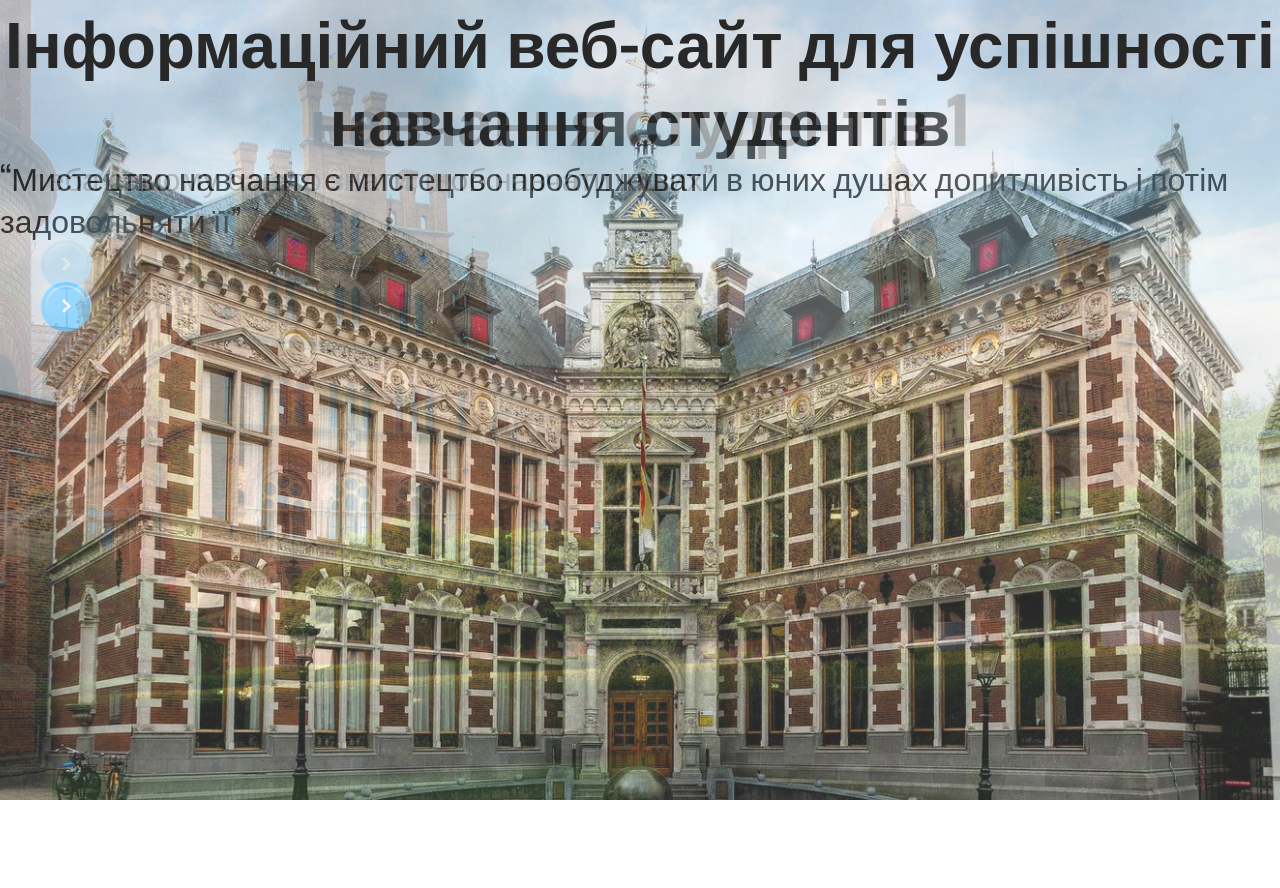
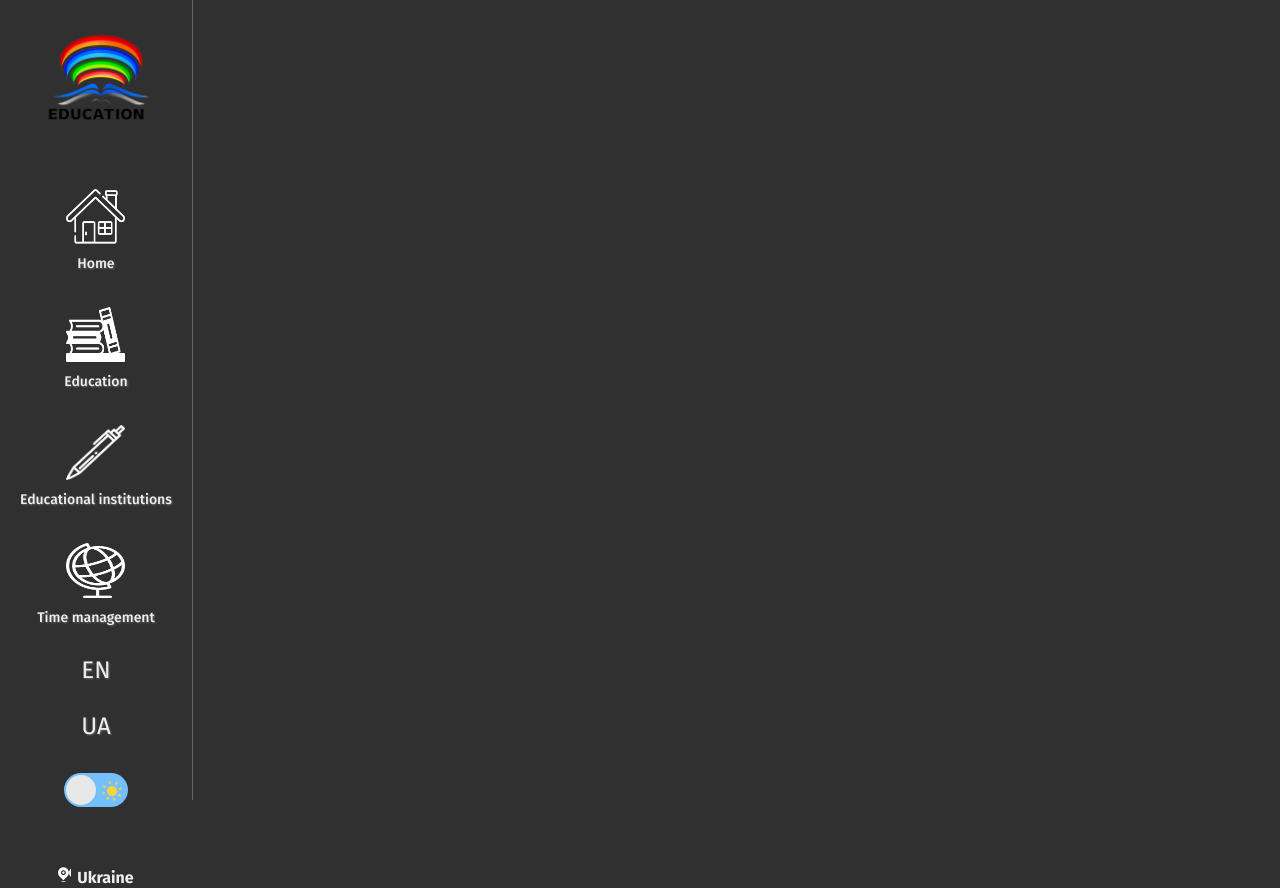
Before and after one commit to vova13112002/Development-of-an-information-website-for-student-success, a website: page app/index.html in a window 1280 px wide. Before the commit the page ends 800 px from the top, so only its background shows below. Drawn offline with nearby package versions, Linux system fonts and the light colour scheme.

Commit message:
Меню +- зробив

```diff
--- a/app/index.html
+++ b/app/index.html
@@ -1,27 +1,38 @@
 <!DOCTYPE html>
 <html lang="en">
-
   <head>
-  <meta charset="UTF-8">
-  <meta http-equiv="X-UA-Compatible" content="IE=edge">
-  <meta name="viewport" content="width=device-width, initial-scale=1.0">
+    <meta charset="UTF-8" />
+    <meta http-equiv="X-UA-Compatible" content="IE=edge" />
+    <meta name="viewport" content="width=device-width, initial-scale=1.0" />
     <title>Development of an information website for student success</title>
-  <link rel="stylesheet" href="css/style.min.css">
+    <link rel="stylesheet" href="css/style.min.css" />
+    <link rel="preconnect" href="https://fonts.googleapis.com" />
+    <link rel="preconnect" href="https://fonts.gstatic.com" crossorigin />
   <link rel="preconnect" href="https://fonts.googleapis.com">
   <link rel="preconnect" href="https://fonts.gstatic.com" crossorigin>
-  <link href="https://fonts.googleapis.com/css2?family=Oswald:wght@300;400;700&display=swap" rel="stylesheet">
-  <link rel="stylesheet" href="https://cdnjs.cloudflare.com/ajax/libs/slick-carousel/1.8.1/slick.css"
+  <link
+    href="https://fonts.googleapis.com/css2?family=Fira+Sans:ital,wght@0,300;0,400;0,500;0,700;1,300;1,400;1,500;1,600;1,900&display=swap"
+    rel="stylesheet">
+    <link
+      rel="stylesheet"
+      href="https://cdnjs.cloudflare.com/ajax/libs/slick-carousel/1.8.1/slick.css"
       integrity="sha512-wR4oNhLBHf7smjy0K4oqzdWumd+r5/+6QO/vDda76MW5iug4PT7v86FoEkySIJft3XA0Ae6axhIvHrqwm793Nw=="
-    crossorigin="anonymous" referrerpolicy="no-referrer" />
-    <link rel="stylesheet" href="https://cdnjs.cloudflare.com/ajax/libs/slick-carousel/1.8.1/slick-theme.min.css"
+      crossorigin="anonymous"
+      referrerpolicy="no-referrer"
+    />
+    <link
+      rel="stylesheet"
+      href="https://cdnjs.cloudflare.com/ajax/libs/slick-carousel/1.8.1/slick-theme.min.css"
       integrity="sha512-17EgCFERpgZKcm0j0fEq1YCJuyAWdz9KUtv1EjVuaOz8pDnh/0nZxmU6BBXwaaxqoi9PQXnRWqlcDB027hgv9A=="
-      crossorigin="anonymous" referrerpolicy="no-referrer" />
+      crossorigin="anonymous"
+      referrerpolicy="no-referrer"
+    />
   </head>
 
   <body>
     <div class="wrapper">
       <header class="header">
-      <div class="header__slider">
+        <!-- <div class="header__slider">
         <div class="header__slider-item slider-item">
           <div class="slider-item__info">
             <div class="slider-item__info-title">
@@ -66,12 +77,95 @@
           </div>
 
         </div>
+      </div> -->
+        <div class="header__aside">
+          <div class="logo">
+            <a href="#">
+              <img class="logo" src="images/Logo.png" alt="Logo Education" />
+            </a>
+          </div>
+          <nav class="menu">
+            <ul class="menu__list">
+              <li class="menu__list-item">
+                <a class="menu__item-link" href="#">
+                  <img class="nav-ico" src="images/homeWight.png" alt="Home" />
+                  <span>Home</span>
+                </a>
+              </li>
+              <li class="menu__list-item">
+                <a class="menu__item-link" href="#">
+                  <img
+                    class="nav-ico"
+                    src="images/booksWhite.png"
+                    alt="Education"
+                  />
+                  <span>Education</span>
+                </a>
+              </li>
+              <li class="menu__list-item">
+                <a class="menu__item-link" href="#">
+                  <img
+                    class="nav-ico"
+                    src="images/Whitewrite.png"
+                    alt="Educational institutions"
+                  />
+                  <span>Educational institutions</span>
+                </a>
+              </li>
+              <li class="menu__list-item">
+                <a class="menu__item-link" href="#">
+                  <img
+                    class="nav-ico"
+                    src="images/globysWhite.png"
+                    alt="Time managment"
+                  />
+                  <span>Time management</span>
+                </a>
+              </li>
+          <li class="menu__list-item">
+            <a class="menu__item-lang" href="#">
+
+            EN
+            </a>
+          </li>
+              <li class="menu__list-item">
+                <a class="menu__item-lang" href="#">
+
+              UA
+                </a>
+              </li>
+              <li class="menu__list-item">
+                <label class="switch">
+                  <span class="sun"><svg xmlns="http://www.w3.org/2000/svg" viewBox="0 0 24 24">
+                      <g fill="#ffd43b">
+                        <circle r="5" cy="12" cx="12"></circle>
+                        <path
+                          d="m21 13h-1a1 1 0 0 1 0-2h1a1 1 0 0 1 0 2zm-17 0h-1a1 1 0 0 1 0-2h1a1 1 0 0 1 0 2zm13.66-5.66a1 1 0 0 1 -.66-.29 1 1 0 0 1 0-1.41l.71-.71a1 1 0 1 1 1.41 1.41l-.71.71a1 1 0 0 1 -.75.29zm-12.02 12.02a1 1 0 0 1 -.71-.29 1 1 0 0 1 0-1.41l.71-.66a1 1 0 0 1 1.41 1.41l-.71.71a1 1 0 0 1 -.7.24zm6.36-14.36a1 1 0 0 1 -1-1v-1a1 1 0 0 1 2 0v1a1 1 0 0 1 -1 1zm0 17a1 1 0 0 1 -1-1v-1a1 1 0 0 1 2 0v1a1 1 0 0 1 -1 1zm-5.66-14.66a1 1 0 0 1 -.7-.29l-.71-.71a1 1 0 0 1 1.41-1.41l.71.71a1 1 0 0 1 0 1.41 1 1 0 0 1 -.71.29zm12.02 12.02a1 1 0 0 1 -.7-.29l-.66-.71a1 1 0 0 1 1.36-1.36l.71.71a1 1 0 0 1 0 1.41 1 1 0 0 1 -.71.24z">
+                        </path>
+                      </g>
+                    </svg></span>
+                  <span class="moon"><svg xmlns="http://www.w3.org/2000/svg" viewBox="0 0 384 512">
+                      <path
+                        d="m223.5 32c-123.5 0-223.5 100.3-223.5 224s100 224 223.5 224c60.6 0 115.5-24.2 155.8-63.4 5-4.9 6.3-12.5 3.1-18.7s-10.1-9.7-17-8.5c-9.8 1.7-19.8 2.6-30.1 2.6-96.9 0-175.5-78.8-175.5-176 0-65.8 36-123.1 89.3-153.3 6.1-3.5 9.2-10.5 7.7-17.3s-7.3-11.9-14.3-12.5c-6.3-.5-12.6-.8-19-.8z">
+                      </path>
+                    </svg></span>
+                  <input type="checkbox" class="input">
+                  <span class="slider"></span>
+                </label>
+              </li>
+            </ul>
+          </nav>
+
+          <a class="header__location" href="https://goo.gl/maps/Nf4s7X6i6h5nshpx9" target="_blank">
+           Ukraine
+          </a>
+
         </div>
 
       </header>
+
       <main>
-
-      <section class="">
+        <!-- <section class="">
 
       </section class="">
 
@@ -81,24 +175,25 @@
 
       <section class="">
 
-      </section class="">
-
+      </section class=""> -->
       </main>
-    <footer>
-
-    </footer>
+      <footer></footer>
     </div>
     <!-- ✅ load jQuery ✅ -->
-  <script src="https://code.jquery.com/jquery-3.6.0.min.js"
-    integrity="sha256-/xUj+3OJU5yExlq6GSYGSHk7tPXikynS7ogEvDej/m4=" crossorigin="anonymous"></script>
+    <script
+      src="https://code.jquery.com/jquery-3.6.0.min.js"
+      integrity="sha256-/xUj+3OJU5yExlq6GSYGSHk7tPXikynS7ogEvDej/m4="
+      crossorigin="anonymous"
+    ></script>
 
     <!-- ✅ load Slick ✅ -->
-  <script src="https://cdnjs.cloudflare.com/ajax/libs/slick-carousel/1.8.1/slick.min.js"
+    <script
+      src="https://cdnjs.cloudflare.com/ajax/libs/slick-carousel/1.8.1/slick.min.js"
       integrity="sha512-XtmMtDEcNz2j7ekrtHvOVR4iwwaD6o/FUJe6+Zq+HgcCsk3kj4uSQQR8weQ2QVj1o0Pk6PwYLohm206ZzNfubg=="
-    crossorigin="anonymous" referrerpolicy="no-referrer"></script>
+      crossorigin="anonymous"
+      referrerpolicy="no-referrer"
+    ></script>
     <script src="js/main.min.js"></script>
     <!-- <script src="js/libs.min.js"></script> -->
-
   </body>
-
 </html>
--- a/app/scss/_global.scss
+++ b/app/scss/_global.scss
@@ -1,9 +1,10 @@
 html,
 body {
 	// height: 100%;
-	font-family: 'Oswald', sans-serif;
+font-family: 'Fira Sans', sans-serif;
 	font-size: 16px;
 	overflow-x: hidden;
+	background-color:#303030;
 }
 
 .wrapper {
@@ -34,3 +35,10 @@ body {
   margin: 0 auto;
   padding: 0 15px;
 }
+
+ul,
+li{
+	list-style: none;
+	margin: 0;
+	padding: 0;
+}
--- /dev/null
+++ b/app/scss/_import.scss
@@ -0,0 +1,109 @@
+.switch {
+  font-size: 17px;
+  position: relative;
+  display: inline-block;
+  width: 64px;
+  height: 34px;
+}
+
+.switch input {
+  opacity: 0;
+  width: 0;
+  height: 0;
+}
+
+.slider {
+  position: absolute;
+  cursor: pointer;
+  top: 0;
+  left: 0;
+  right: 0;
+  bottom: 0;
+  background-color: #73C0FC;
+  transition: .4s;
+  border-radius: 30px;
+}
+
+.slider:before {
+  position: absolute;
+  content: "";
+  height: 30px;
+  width: 30px;
+  border-radius: 20px;
+  left: 2px;
+  bottom: 2px;
+  z-index: 2;
+  background-color: #e8e8e8;
+  transition: .4s;
+}
+
+.sun svg {
+  position: absolute;
+  top: 6px;
+  left: 36px;
+  z-index: 1;
+  width: 24px;
+  height: 24px;
+}
+
+.moon svg {
+  fill: #73C0FC;
+  position: absolute;
+  top: 5px;
+  left: 5px;
+  z-index: 1;
+  width: 24px;
+  height: 24px;
+}
+
+/* .switch:hover */
+.sun svg {
+  animation: rotate 15s linear infinite;
+}
+
+@keyframes rotate {
+
+  0% {
+    transform: rotate(0);
+  }
+
+  100% {
+    transform: rotate(360deg);
+  }
+}
+
+/* .switch:hover */
+.moon svg {
+  animation: tilt 5s linear infinite;
+}
+
+@keyframes tilt {
+
+  0% {
+    transform: rotate(0deg);
+  }
+
+  25% {
+    transform: rotate(-10deg);
+  }
+
+  75% {
+    transform: rotate(10deg);
+  }
+
+  100% {
+    transform: rotate(0deg);
+  }
+}
+
+.input:checked+.slider {
+  background-color: #183153;
+}
+
+.input:focus+.slider {
+  box-shadow: 0 0 1px #183153;
+}
+
+.input:checked+.slider:before {
+  transform: translateX(30px);
+}
--- a/app/scss/style.scss
+++ b/app/scss/style.scss
@@ -3,12 +3,91 @@
 @import 'reset';
 @import 'libs';
 @import 'global';
+@import 'import';
+
+
+.header {
+ &__aside{
+    position: absolute;
+    top: 0;
+    left: 0;
+    z-index: 5;
+    border-right:1px solid rgba(#fff, .25);
+    height: 100vh;
+    text-align: center;
+    .logo{
+      width: 124px;
+      height: 124px;
+      margin: 0 auto 45px;
+      margin-top: 20px;
+    }
+  }
+  .nav-ico{
+    width: 59px;
+    height: 55px;
+    margin: 0 auto;
+    margin-bottom: 9px;
+  }
+  .menu{
+    &__list-item{
+      text-align: center;
+      margin-bottom: 35px;
+      margin-right: 20px;
+      margin-left: 20px;
+        :hover {
+            color: #52BFFF;
+            transition: all 0.7s;
+            text-shadow: 4px 4px 6px #666;
+          }
+    }
+    &__item-link{
+      color: #eee;
+      font-weight: 500;
+        font-size: 14px;
+        line-height: 14px;
+        text-shadow: 1px 1px 2px #666;
+
+
+    }
+    .menu__item-lang{
+      font-size: 24px;
+      line-height: 18px;
+      color:#eee;
+      text-shadow: 1px 1px 2px #666;
+    :hover {
+        color: #52BFFF;
+        transition: all 0.7s;
+        text-shadow: 4px 4px 6px #666;
+      }
+    }
+    &__list-item:last-child{
+      margin-bottom: 60px;
+    }
+
+  }
+  &__location{
+    text-align: center;
+    font-weight: 700;
+      font-size: 16px;
+      line-height: 21px;
+      color:#eee;
+     display: inline-block;
+     position: relative;
+     padding-left: 19px;
+     &::before{
+      content:"";
+      position: absolute;
+      width: 13px;
+      height: 15px;
+      background-image:url(../images/location.svg);
+      left: 0;
+      top: 0;
+     }
+  }
+}
 
 
 
-.header {
-
-}
 .slider-item__info-title{
   text-align: center;
   font-size: 64px;
@@ -23,7 +102,7 @@
 .header__slider {
 
   &-item:nth-child(1) {
-    background-image: url(../images/bg01.jpeg);
+    background-image: url(../images/background.png);
     height: 100vh;
 
     background-repeat: no-repeat;
@@ -31,7 +110,7 @@
     background-position: center center;
   }
      &-item:nth-child(2) {
-       background-image: url(../images/bg3.jpeg);
+       background-image: url(../images/background2.png);
        height: 100vh;
 
        background-repeat: no-repeat;
```
Also changed, not shown: gulpfile.js (+9 -9 lines), app/css/style.min.css, app/images/Logo.png (added), app/images/Whitewrite.png (added), app/images/arrowdownwhite.svg (added), app/images/arrowup.svg (added), app/images/blackLocation.svg (added), app/images/blackWrite.png (added), app/images/booksBlack.png (added), app/images/booksWhite.png (added), app/images/globysBlack.png (added), app/images/globysWhite.png (added), app/images/homeBlack.png (added), app/images/homeWight.png (added), 1 more files. Lines whose indentation alone changed are shown as unchanged.
